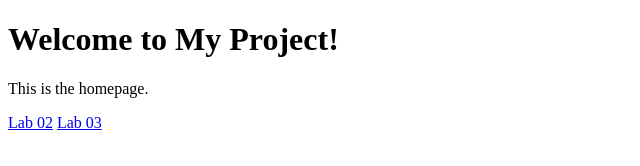
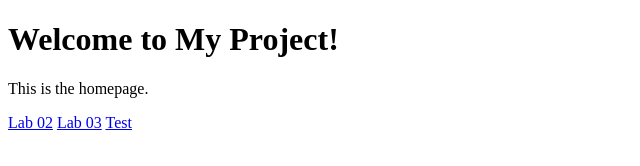
Before and after one commit to laibatahir27/laibatahir27.github.io, a plain HTML site: page index.html in a window 1280 px wide. Shown: the full height of the page, 0-640 px from the left. Drawn offline with Linux system fonts and the light colour scheme.

Commit message:
index.html

```diff
--- a/index.html
+++ b/index.html
@@ -9,5 +9,7 @@
   <p>This is the homepage.</p>
   <a href="Lab02/index.html">Lab 02</a>
     <a href="Lab03/index.html">Lab 03</a>
+     <a href="Test/index.html">Test</a>
+
 </body>
 </html>
```
